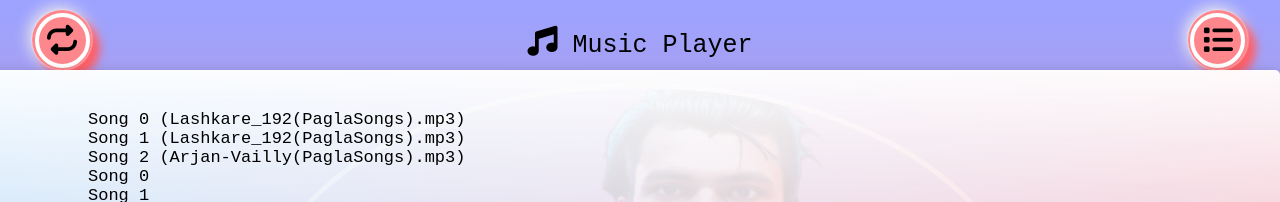
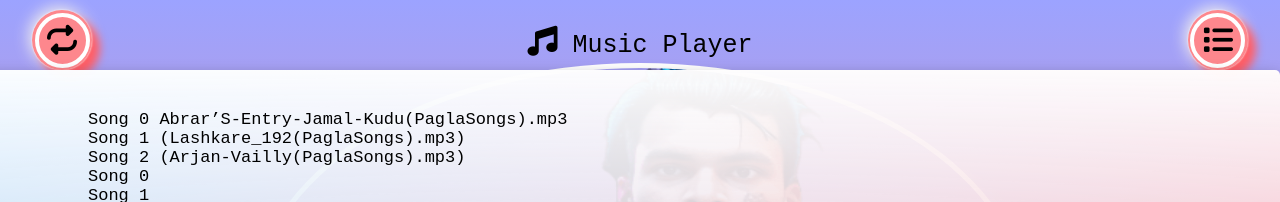
Before and after one commit to abhishekkr523/Music_player, a plain HTML site: page index.html in a window 1280 px wide. Both pictures are taken after a click on the element 1217 px from the left and 40 px from the top of the page. Shown: the top 202 px of the page. Drawn offline with Linux system fonts and the light colour scheme.

Commit message:
height fixing

```diff
--- a/index.html
+++ b/index.html
@@ -59,7 +59,7 @@
 
         <div class="song_list">
             <ul id="song_List">
-                <li data-src="Abrar’S-Entry-Jamal-Kudu(PaglaSongs).mp3">Song 0 (Lashkare_192(PaglaSongs).mp3)</li>
+                <li data-src="Abrar’S-Entry-Jamal-Kudu(PaglaSongs).mp3">Song 0 Abrar’S-Entry-Jamal-Kudu(PaglaSongs).mp3</li>
                 <li data-src="Lashkare_192(PaglaSongs).mp3">Song 1 (Lashkare_192(PaglaSongs).mp3)</li>
                 <li data-src="Arjan-Vailly(PaglaSongs).mp3">Song 2 (Arjan-Vailly(PaglaSongs).mp3)</li>
 
--- a/styles.css
+++ b/styles.css
@@ -5,7 +5,7 @@
 
 body {
     font-family: 'Courier New', Courier, monospace;
-    height: 100vh;
+    height: auto;
     width: 100%;
     background: linear-gradient(#9ca3ff 0%, #fd878d 90%);
     /* box-shadow: 0px, 6px, 15px rgba(0,0,0,0.342); */
@@ -36,7 +36,7 @@ body {
 
 .music_poster {
     width: 100%;
-    height: 70vh;
+    height: 65vh;
     display: flex;
     flex-direction: column;
     align-items: center;
```
